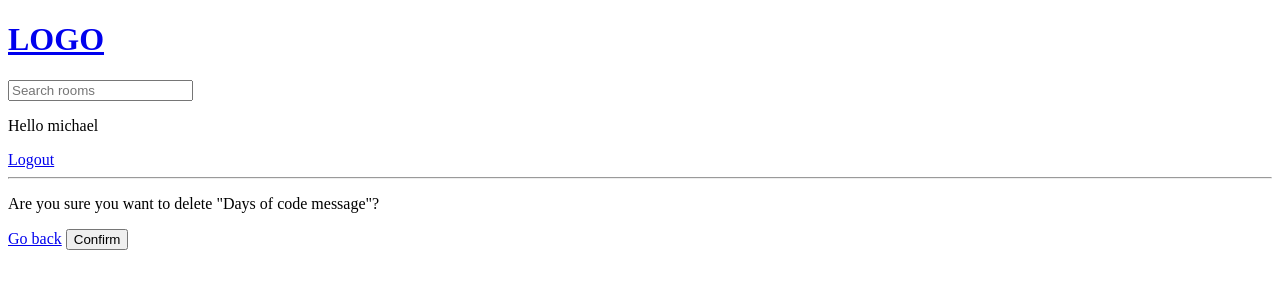
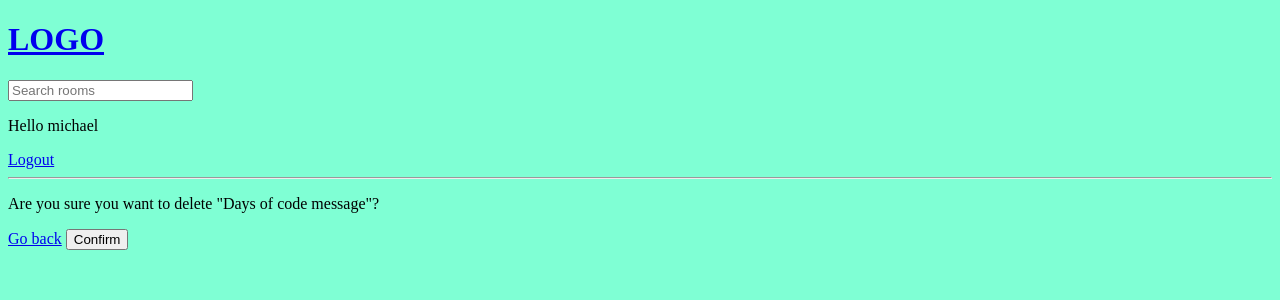
Before and after one commit to Michael-Kamau/Django-studyBuddy, a Django app: page /delete-message/9 in a window 1280 px wide. Shown: the top 300 px of the page. Run offline with Django 3.2, Linux system fonts and the light colour scheme; a user stored in the database is signed in; data comes from the database, SQL or seed files in the repository.

Commit message:
Static files structure setup

```diff
--- /dev/null
+++ b/base/static/styles/main.css
@@ -0,0 +1,3 @@
+body{
+    background-color: aquamarine;
+}
--- a/studybud/settings.py
+++ b/studybud/settings.py
@@ -123,6 +123,10 @@ USE_TZ = True
 
 STATIC_URL = '/static/'
 
+STATICFILES_DIRS =[
+    BASE_DIR / 'static'
+]
+
 # Default primary key field type
 # https://docs.djangoproject.com/en/3.2/ref/settings/#default-auto-field
 
--- a/templates/main.html
+++ b/templates/main.html
@@ -1,9 +1,11 @@
 <!DOCTYPE html>
+{% load static %}
 <html lang="en">
   <head>
     <meta charset="UTF-8" />
     <meta http-equiv="X-UA-Compatible" content="IE=edge" />
     <meta name="viewport" content="width=device-width, initial-scale=1.0" />
+    <link rel="stylesheet" type='text/css' media='screen' href="{% static 'styles/main.css' %}">
     <title>StudyBud</title>
   </head>
   <body>
```
